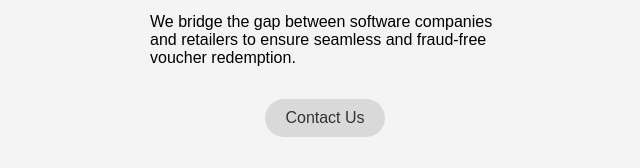
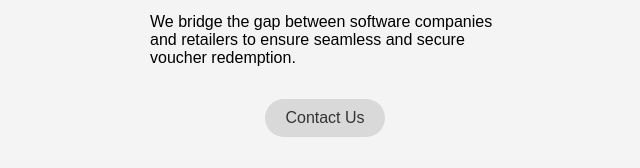
Before and after one commit to christian-strydom/VoucherProtectLandingPage, a plain HTML site: page index.html in a window 1280 px wide. Shown: the part 410-578 px from the top of the page, 315-955 px from the left. Drawn offline with Linux system fonts and the light colour scheme.

Commit message:
Use "secure" instead of "fraud-free"

```diff
--- a/index.html
+++ b/index.html
@@ -35,7 +35,7 @@
             <img height="149" src="images/logo.png"/>
         </div>
         <div class="subtext">
-            <body>We bridge the gap between software companies and retailers to ensure seamless and fraud-free voucher redemption.</body>
+            <body>We bridge the gap between software companies and retailers to ensure seamless and secure voucher redemption.</body>
         </div>
         <a href="mailto:support@voucherprotect.com" class="contact-button">Contact Us</a>
     </div>
```
Also changed, not shown: manifest.json.
